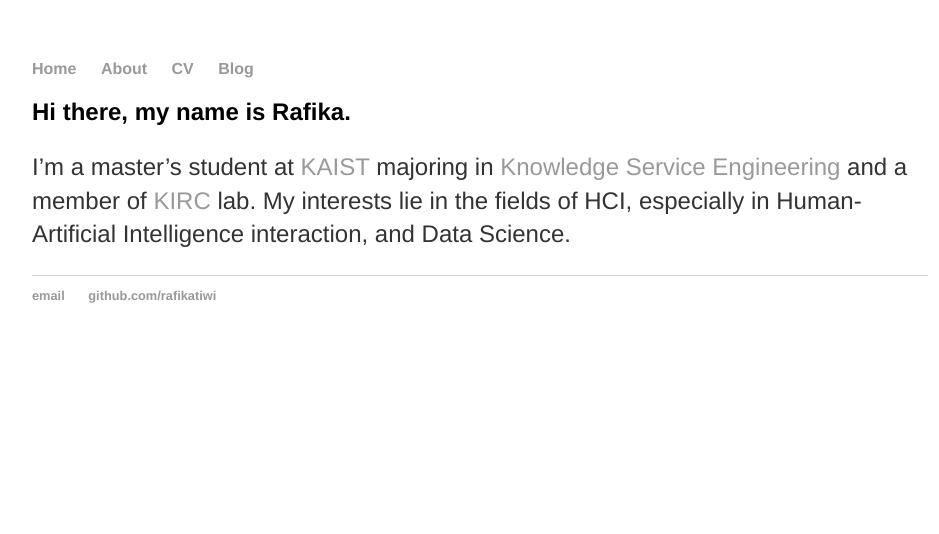
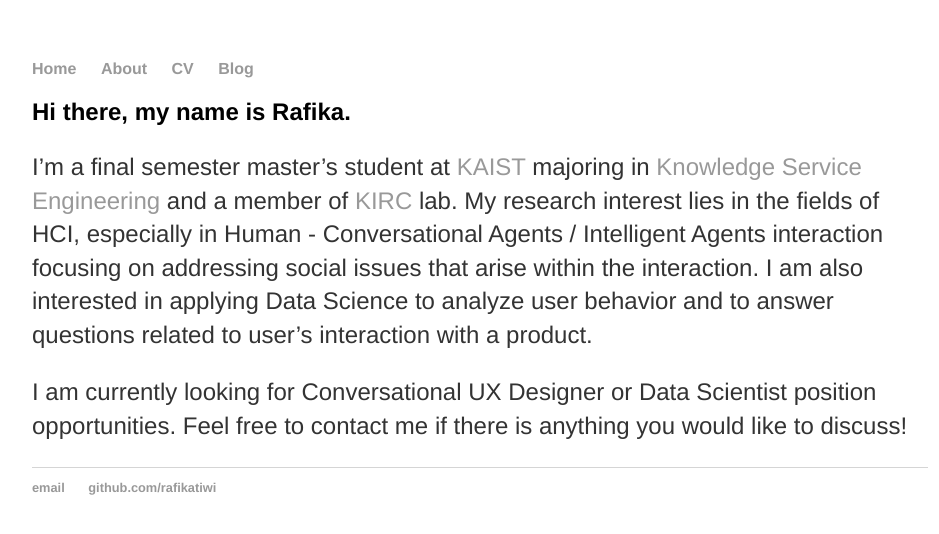
Before and after one commit to rafikatiwi/rafikatiwi.github.io, a Jekyll site: the page built from index.md, in a window 1280 px wide. Shown: the top 534 px of the page, without its empty margins (160-1099 px from the left). Built offline with Jekyll 4.4.1, drawn with Linux system fonts in a browser that asks for light colours.

Commit message:
Update index.md

```diff
--- a/index.md
+++ b/index.md
@@ -4,4 +4,6 @@ title: Rafikatiwi Nur Pujiarti
 ---
 ## Hi there, my name is Rafika.
 
-I'm a master's student at [KAIST](https://www.kaist.ac.kr/en/) majoring in [Knowledge Service Engineering](https://kse.kaist.ac.kr/) and a member of [KIRC](http://kirc.kaist.ac.kr/) lab. My interests lie in the fields of HCI, especially in Human-Artificial Intelligence interaction, and Data Science.
+I'm a final semester master's student at [KAIST](https://www.kaist.ac.kr/en/) majoring in [Knowledge Service Engineering](https://kse.kaist.ac.kr/) and a member of [KIRC](http://kirc.kaist.ac.kr/) lab. My research interest lies in the fields of HCI, especially in Human - Conversational Agents / Intelligent Agents interaction focusing on addressing social issues that arise within the interaction. I am also interested in applying Data Science to analyze user behavior and to answer questions related to user's interaction with a product.
+
+I am currently looking for Conversational UX Designer or Data Scientist position opportunities. Feel free to contact me if there is anything you would like to discuss!
```
